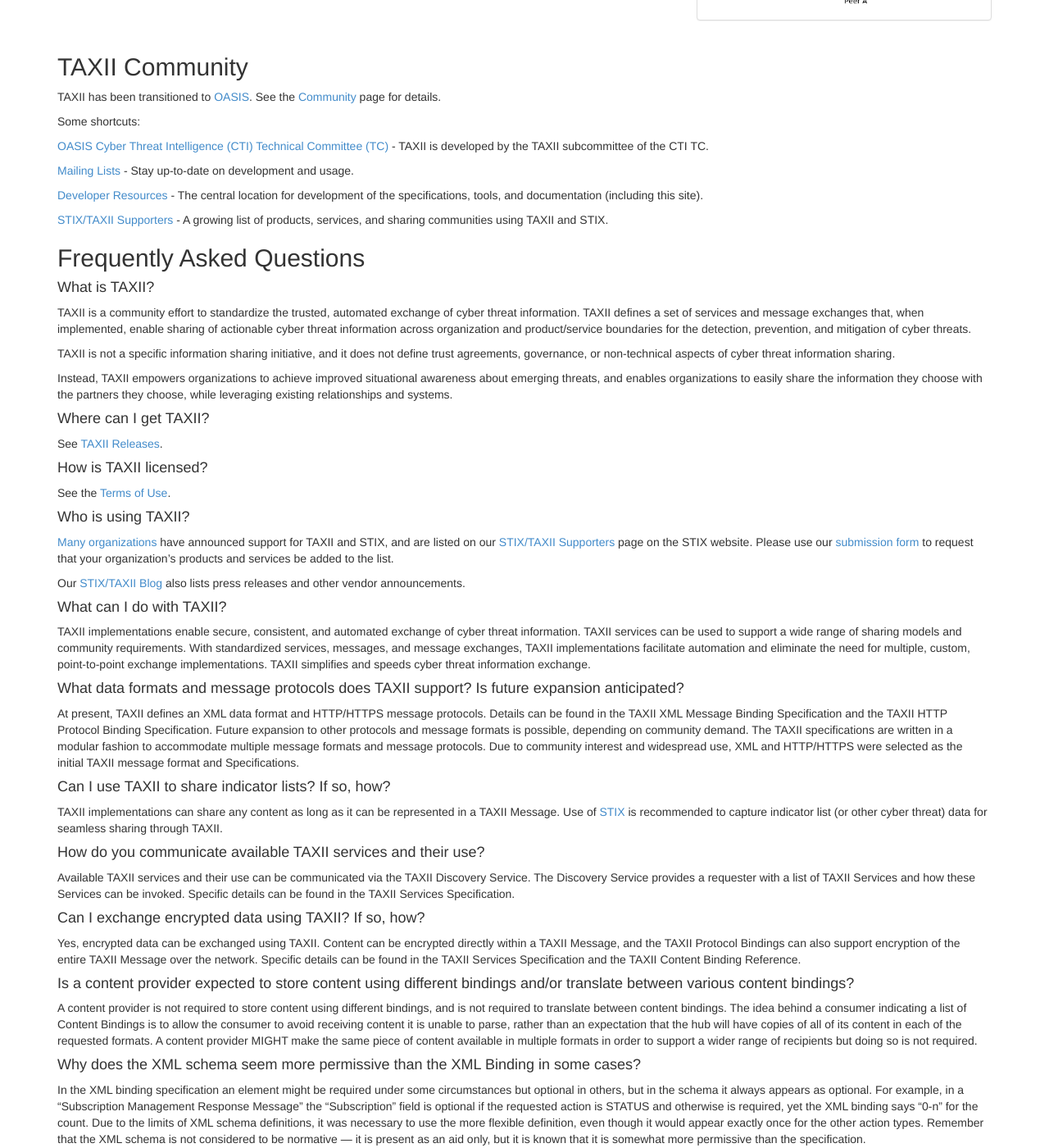
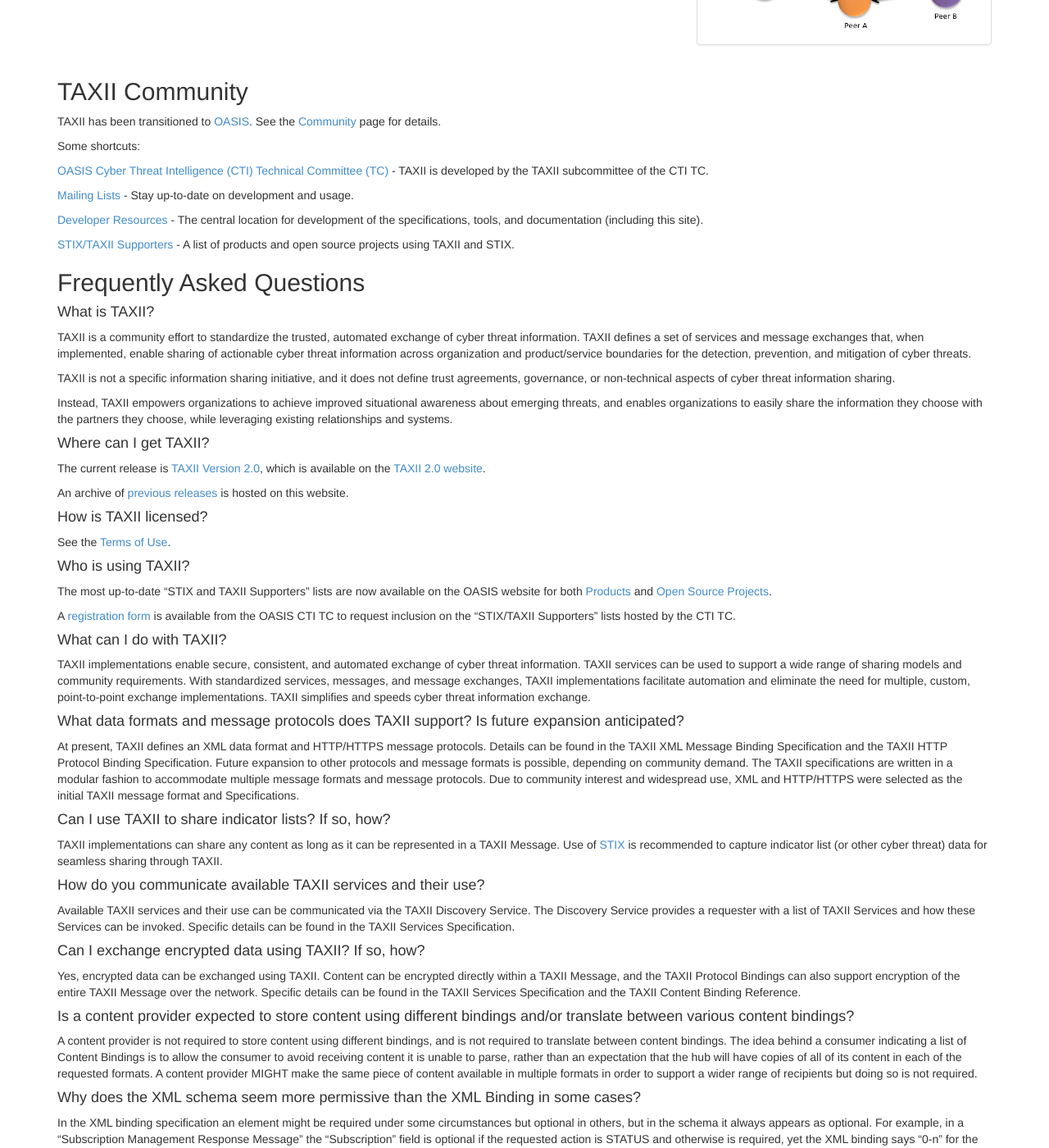
Before and after one commit to TAXIIProject/taxiiproject.github.io, a Jekyll site: the page built from about/index.md, in a window 1280 px wide and 1400 px high, scrolled down 1184 px. Shown: the whole window at 82% size. Built offline with Jekyll 4.4.1, drawn with Linux system fonts in a browser that asks for light colours; some of the changed text lies outside the part shown.

Commit message:
Updated About TAXII page
Redirected urls referencing the Current Release to the TAXII 2.0 website.

```diff
--- a/about/index.md
+++ b/about/index.md
@@ -1,9 +1,11 @@
 ---
-title: About TAXII
+title: About TAXII (Archive)
 layout: flat
 ---
 
-[Trusted Automated eXchange of Indicator Information (TAXII™)](/releases) is a free and open transport mechanism that standardizes the automated exchange of cyber threat information.
+[Trusted Automated eXchange of Indicator Information (TAXII™)](https://oasis-open.github.io/cti-documentation/) is a free and open transport mechanism that standardizes the automated exchange of cyber threat information.
+
+This TAXII 1.x website has been archived. Go to the [TAXII 2.0 website](https://oasis-open.github.io/cti-documentation/).
 
 
 ### Impetus
@@ -13,7 +15,7 @@ By understanding adversaries’ behavior against a range of targets over a perio
 
 TAXII empowers organizations to share situational awareness about threats with the partners they choose, while leveraging existing relationships and systems.
 
-> TAXII is the preferred exchange mechanism for [Structured Threat Information eXpression (STIX™)](https://stixproject.github.io).
+> TAXII is the preferred exchange mechanism for [Structured Threat Information eXpression (STIX™)](https://oasis-open.github.io/cti-documentation/).
 
 ### Goals
 - Enable timely and secure sharing of threat information in cyber defender communities.
@@ -85,7 +87,7 @@ Some shortcuts:
 
 [Developer Resources](/developers) - The central location for development of the specifications, tools, and documentation (including this site).
 
-[STIX/TAXII Supporters](http://stixproject.github.io/supporters) - A growing list of products, services, and sharing communities using TAXII and STIX.
+[STIX/TAXII Supporters](https://wiki.oasis-open.org/cti/Products) - A list of products and open source projects using TAXII and STIX.
 
 ## Frequently Asked Questions
 
@@ -97,15 +99,18 @@ TAXII is not a specific information sharing initiative, and it does not define t
 Instead, TAXII empowers organizations to achieve improved situational awareness about emerging threats, and enables organizations to easily share the information they choose with the partners they choose, while leveraging existing relationships and systems.
 
 #### Where can I get TAXII?
-See [TAXII Releases](/releases/).
+
+The current release is [TAXII Version 2.0](https://oasis-open.github.io/cti-documentation/), which is available on the [TAXII 2.0 website](https://oasis-open.github.io/cti-documentation/).
+
+An archive of [previous releases](/releases/) is hosted on this website.
 
 #### How is TAXII licensed?
 See the [Terms of Use](/legal/).
 
 #### Who is using TAXII?
-[Many organizations](http://stixproject.github.io/supporters) have announced support for TAXII and STIX, and are listed on our [STIX/TAXII Supporters](http://stixproject.github.io/supporters) page on the STIX website. Please use our [submission form](http://goo.gl/forms/jKQH7a6TfW) to request that your organization’s products and services be added to the list.
+The most up-to-date “STIX and TAXII Supporters” lists are now available on the OASIS website for both [Products](https://wiki.oasis-open.org/cti/Products) and [Open Source Projects](https://wiki.oasis-open.org/cti/Open%20Source%20Projects).
 
-Our [STIX/TAXII Blog](http://stixproject.tumblr.com/) also lists press releases and other vendor announcements.
+A [registration form](https://www.surveymonkey.com/r/oasis-cti-tc-supporter-registration) is available from the OASIS CTI TC to request inclusion on the “STIX/TAXII Supporters” lists hosted by the CTI TC.
 
 #### What can I do with TAXII?
 TAXII implementations enable secure, consistent, and automated exchange of cyber threat information. TAXII services can be used to support a wide range of sharing models and community requirements. With standardized services, messages, and message exchanges, TAXII implementations facilitate automation and eliminate the need for multiple, custom, point-to-point exchange implementations. TAXII simplifies and speeds cyber threat information exchange.
@@ -114,7 +119,7 @@ TAXII implementations enable secure, consistent, and automated exchange of cyber
 At present, TAXII defines an XML data format and HTTP/HTTPS message protocols. Details can be found in the TAXII XML Message Binding Specification and the TAXII HTTP Protocol Binding Specification. Future expansion to other protocols and message formats is possible, depending on community demand. The TAXII specifications are written in a modular fashion to accommodate multiple message formats and message protocols. Due to community interest and widespread use, XML and HTTP/HTTPS were selected as the initial TAXII message format and Specifications.
 
 #### Can I use TAXII to share indicator lists? If so, how?
-TAXII implementations can share any content as long as it can be represented in a TAXII Message. Use of [STIX](https://stixproject.github.io/) is recommended to capture indicator list (or other cyber threat) data for seamless sharing through TAXII.
+TAXII implementations can share any content as long as it can be represented in a TAXII Message. Use of [STIX](https://oasis-open.github.io/cti-documentation/) is recommended to capture indicator list (or other cyber threat) data for seamless sharing through TAXII.
 
 #### How do you communicate available TAXII services and their use?
 Available TAXII services and their use can be communicated via the TAXII Discovery Service. The Discovery Service provides a requester with a list of TAXII Services and how these Services can be invoked. Specific details can be found in the TAXII Services Specification.
@@ -131,10 +136,7 @@ In the XML binding specification an element might be required under some circums
 ## Relationships to Other Efforts
 
 #### STIX
-[Structured Threat Information eXpression (STIX™)](http://stixproject.github.io/) is a structured language for describing cyber threat information so it can be shared, stored, and analyzed in a consistent manner. STIX is one payload that TAXII can convey. STIX represents cyber threat information in a standardized and structured manner. STIX characterizes what is being shared, while TAXII defines how the STIX payload is shared.
-
-#### CybOX
-[Cyber Observable eXpression (CybOX™)](https://cyboxproject.github.io/) is a structured language for describing elements that are observable within the cyber operational environment. STIX is one payload that TAXII can convey, and STIX uses CybOX to represent cyber observables.
+[Structured Threat Information eXpression (STIX™)](https://oasis-open.github.io/cti-documentation/) is a structured language for describing cyber threat information so it can be shared, stored, and analyzed in a consistent manner. STIX is one payload that TAXII can convey. STIX represents cyber threat information in a standardized and structured manner. STIX characterizes what is being shared, while TAXII defines how the STIX payload is shared.
 
 #### MAEC
 [Malware Attribute Enumeration and Characterization (MAEC™)](http://maecproject.github.io/) is a structured language for encoding and communicating high-fidelity information about malware based upon attributes such as behaviors, artifacts, and attack patterns. STIX is one payload that TAXII can convey, and STIX can describe malware using MAEC.
```
